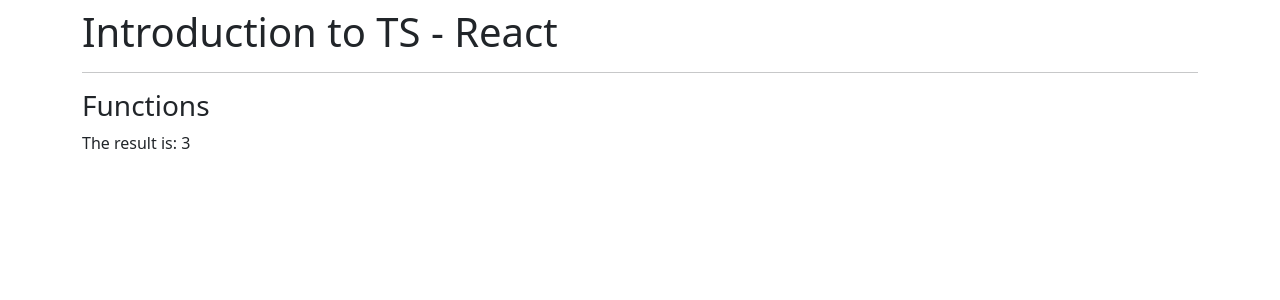
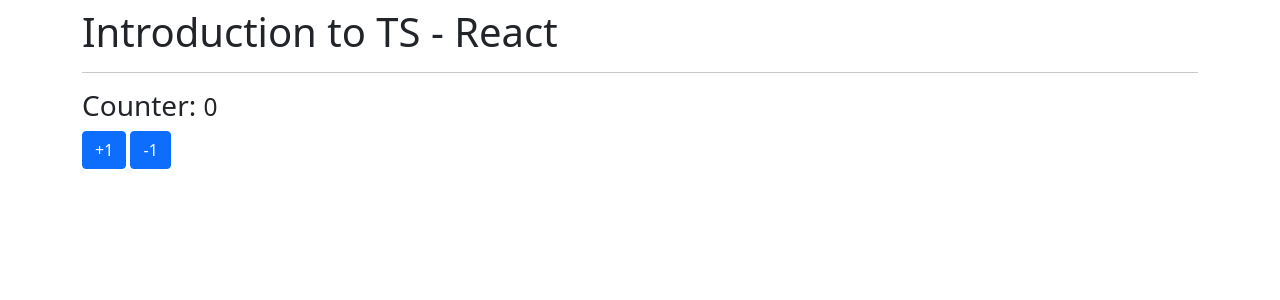
Before and after one commit to prodriguezr/ReactTS-BasicApp, a React (Create React App) app: page / in a window 1280 px wide. Shown: the top 300 px of the page. Built offline with nearby package versions, Linux system fonts and the light colour scheme.

Commit message:
Added useState hook

```diff
--- a/src/App.tsx
+++ b/src/App.tsx
@@ -1,8 +1,8 @@
-//import { BasicsTypes } from "./typescript/BasicsTypes";
+// import { BasicsTypes } from "./typescript/BasicsTypes";
+// import { LiteralsObjects } from "./typescript/LiteralsObjects";
+// import { Functions } from "./typescript/Functions";
 
-import { Functions } from "./typescript/Functions";
-
-// import { LiteralsObjects } from "./typescript/LiteralsObjects";
+import { Counter } from "./components/Counter";
 
 const App = () => {
   return (
@@ -11,7 +11,8 @@ const App = () => {
       <hr/>
       {/* <BasicsTypes/> */}
       {/* <LiteralsObjects/> */}
-      <Functions/>
+      {/* <Functions/> */}
+      <Counter/>
     </div>
   )
 }
--- /dev/null
+++ b/src/components/Counter.tsx
@@ -0,0 +1,24 @@
+import React, { useState } from 'react';
+
+export const Counter = () => {
+    const [value, setValue] = useState<number>(0);
+
+    const accumulate = (number: number) => {
+        setValue(value + number);
+    }
+
+    return (
+        <>
+           <h3>
+               Counter: <small>{ value }</small>
+           </h3>
+           <button className="btn btn-primary" onClick={ () => accumulate(1) }>
+            +1
+           </button>
+           &nbsp;
+           <button className="btn btn-primary" onClick={ () => accumulate(-1) }>
+            -1
+           </button>
+        </>
+    )
+}
```
